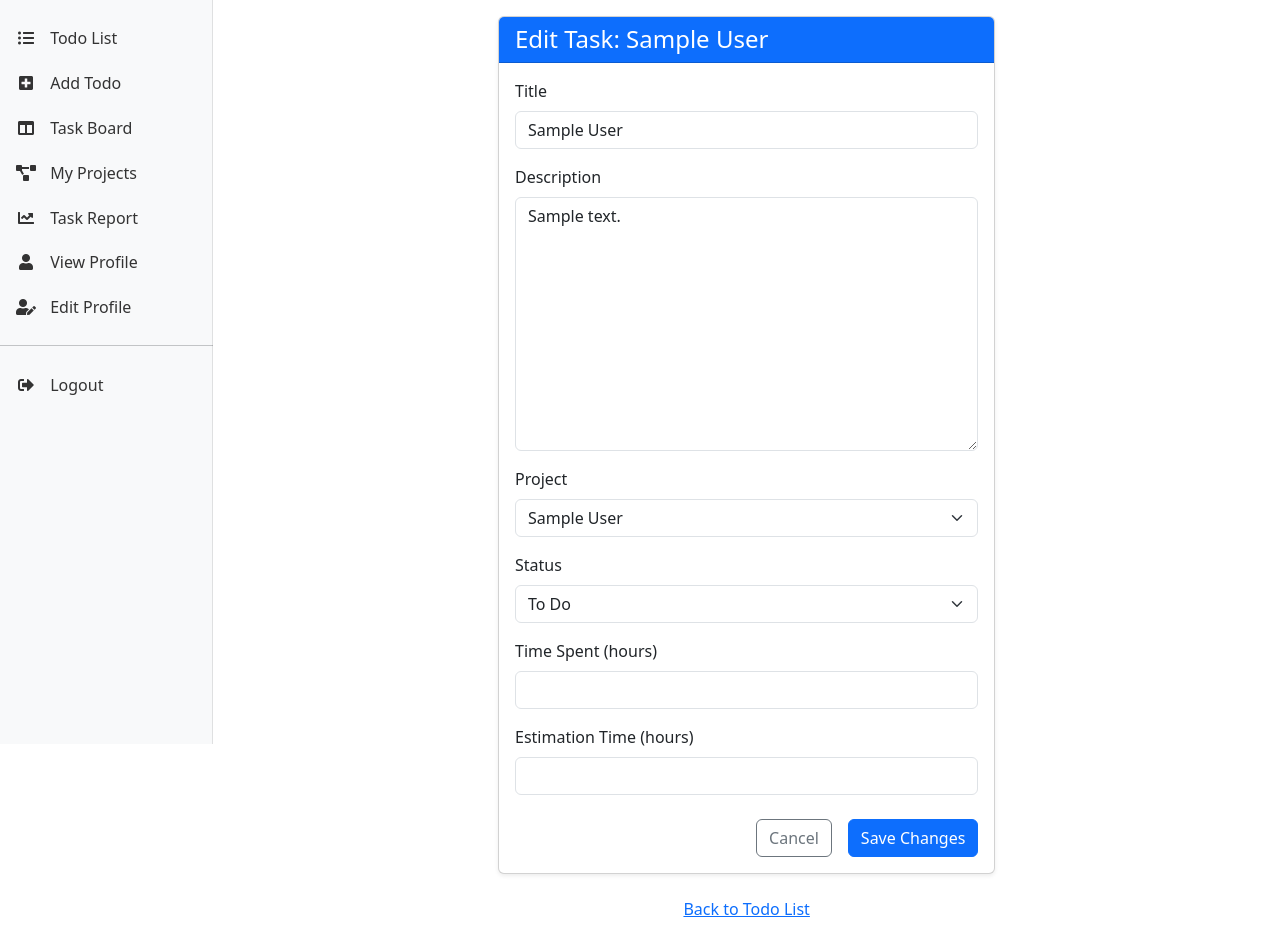
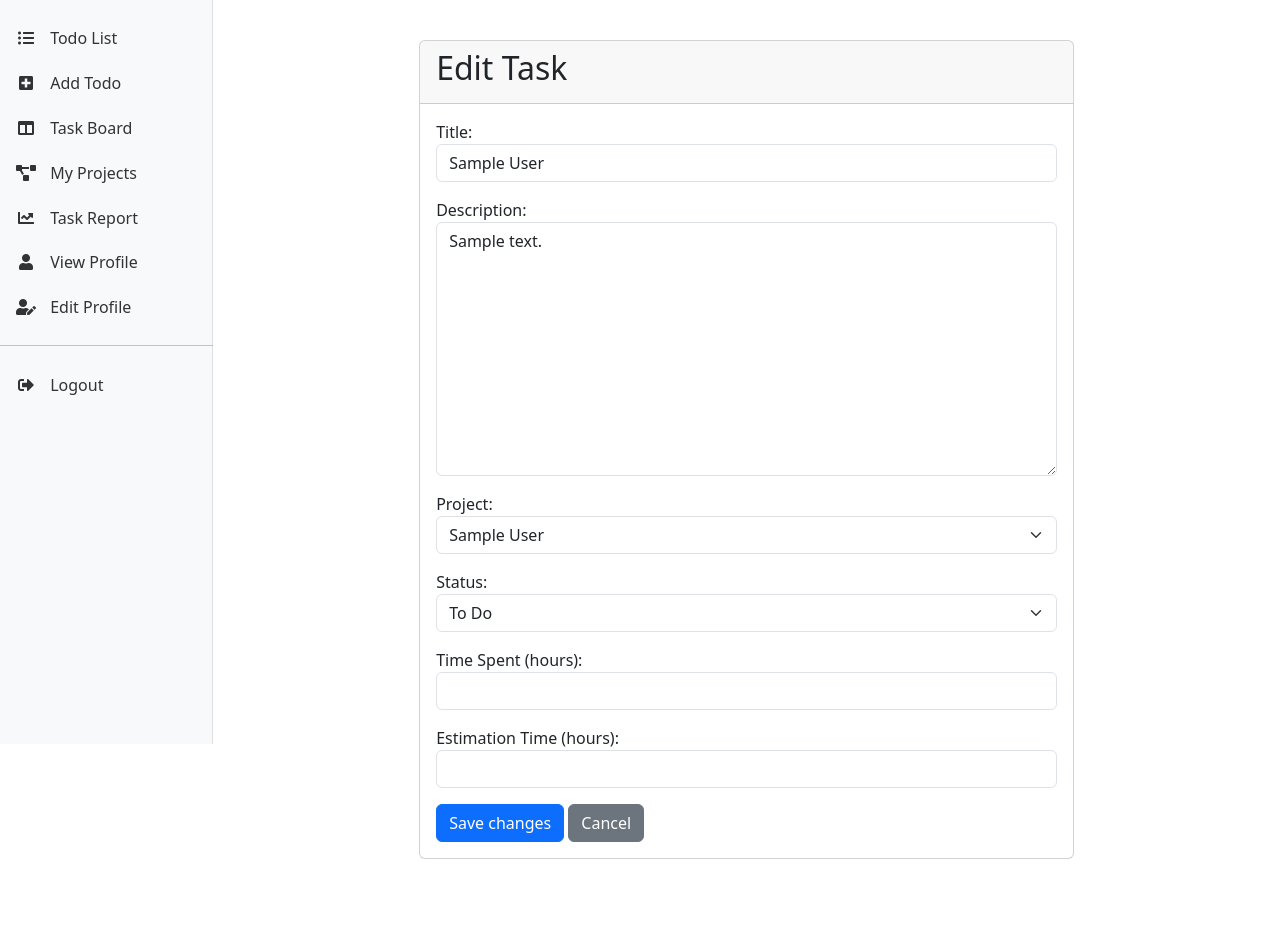
Before and after one commit to LisunKhan/django_Todo_App, a Django app: page /todo/1/edit/ in a window 1280 px wide. Shown: the part 56-1000 px from the top of the page. After the commit the page ends 915 px from the top, so only its background shows below. Run offline with Django 4.2, Linux system fonts and the light colour scheme; a user stored in the database is signed in; tables that the repository leaves empty hold one stand-in row (values such as "Sample post"); some libraries are stand-ins or nearby versions.

Commit message:
feat: Improve todo list and edit/create UI

```diff
--- a/myproject/users/templates/todo/edit_todo.html
+++ b/myproject/users/templates/todo/edit_todo.html
@@ -3,38 +3,22 @@
 {% block title %}Edit Task: {{ todo.title }}{% endblock %}
 
 {% block content %}
+<div class="container mt-4">
     <div class="row justify-content-center">
-    <div class="col-md-8 col-lg-6">
-        <div class="card shadow-sm">
-            <div class="card-header bg-primary text-white">
-                <h1 class="h4 mb-0">Edit Task: {{ todo.title|truncatewords:5 }}</h1>
+        <div class="col-md-8">
+            <div class="card">
+                <div class="card-header">
+                    <h2>Edit Task</h2>
                 </div>
                 <div class="card-body">
-                <form method="POST" action="" novalidate>
+                    <form method="post">
                         {% csrf_token %}
-                    {% for field in form %}
-                        <div class="mb-3">
-                            <label for="{{ field.id_for_label }}" class="form-label">{{ field.label }}</label>
-                            {{ field }}
-                            {% if field.help_text %}
-                                <small class="form-text text-muted">{{ field.help_text }}</small>
-                            {% endif %}
-                            {% for error in field.errors %}
-                                <div class="invalid-feedback d-block">
-                                    {{ error }}
-                                </div>
-                            {% endfor %}
-                        </div>
-                    {% endfor %}
-                    <div class="d-grid gap-2 d-md-flex justify-content-md-end mt-4">
-                        <a href="{% url 'todo_detail' todo.id %}" class="btn btn-outline-secondary me-md-2">Cancel</a>
-                        <button type="submit" class="btn btn-primary">Save Changes</button>
-                    </div>
+                        {{ form.as_p }}
+                        <button type="submit" class="btn btn-primary">Save changes</button>
+                        <a href="{% url 'todo_list' %}" class="btn btn-secondary">Cancel</a>
                     </form>
                 </div>
             </div>
-         <div class="mt-3 text-center">
-            <a href="{% url 'todo_list' %}" class="btn btn-link">Back to Todo List</a>
         </div>
     </div>
 </div>
--- a/myproject/users/views.py
+++ b/myproject/users/views.py
@@ -353,21 +353,6 @@ def inline_edit_todo(request, todo_id):
                     return JsonResponse({'success': False, 'error': f'Could not assign project: {str(e)}'}, status=500) # 500 for unexpected
         # If 'project_id' is not in data, todo.project remains unchanged by this block.
 
-        task_date_str = data.get('task_date')
-
-
-        if 'time_spent_hours' in data:
-            try:
-                hours_str = data['time_spent_hours']
-                if hours_str is None or str(hours_str).strip() == '': # Handle null or empty string for time_spent
-                    todo.time_spent = 0 # Or None, depending on model definition for time_spent (it's IntegerField default 0)
-                else:
-                    hours = float(hours_str)
-                    if hours < 0:
-                        return JsonResponse({'success': False, 'error': 'Time spent cannot be negative.'}, status=400)
-                    todo.time_spent = int(hours * 60)
-            except ValueError:
-                return JsonResponse({'success': False, 'error': 'Invalid time format for time_spent_hours.'}, status=400)
 
         if 'estimation_time_hours' in data:
             try:
```
Also changed, not shown: myproject/users/templates/todo/todo_list.html (+2 -5 lines). Lines whose indentation alone changed are shown as unchanged.
